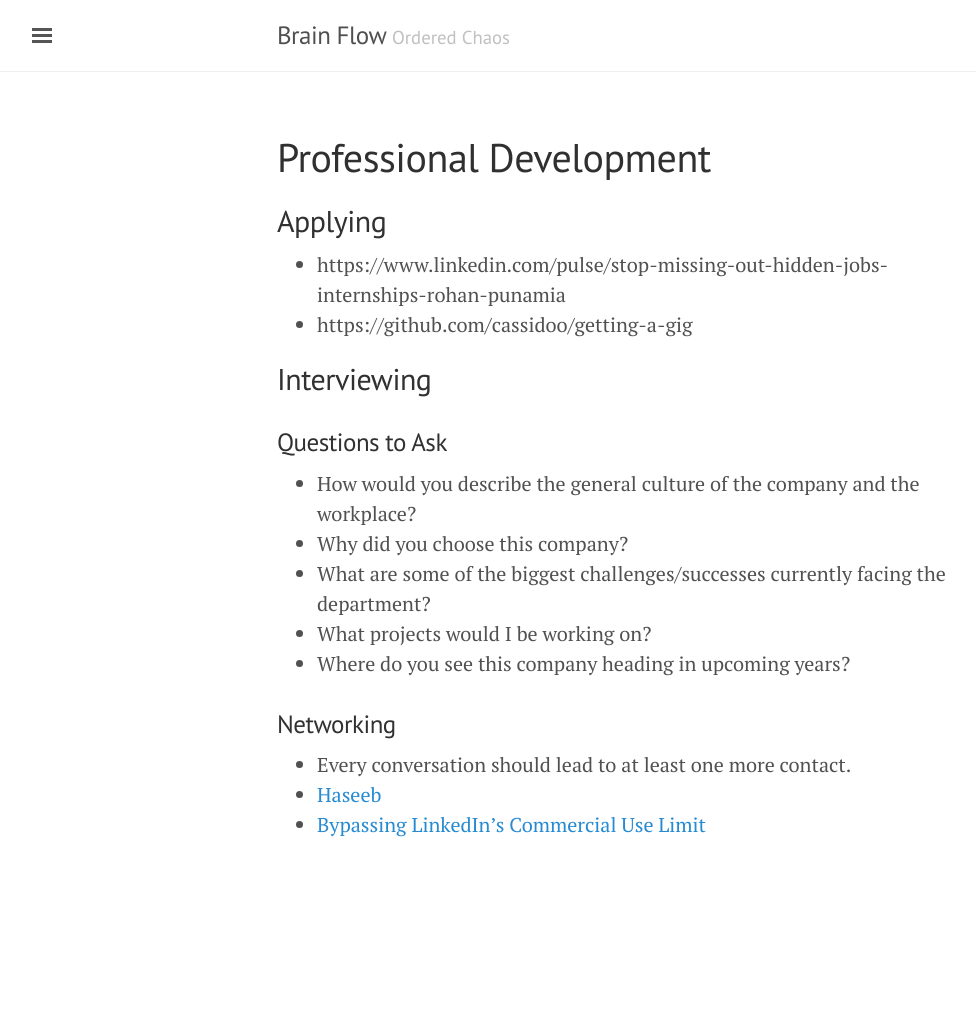
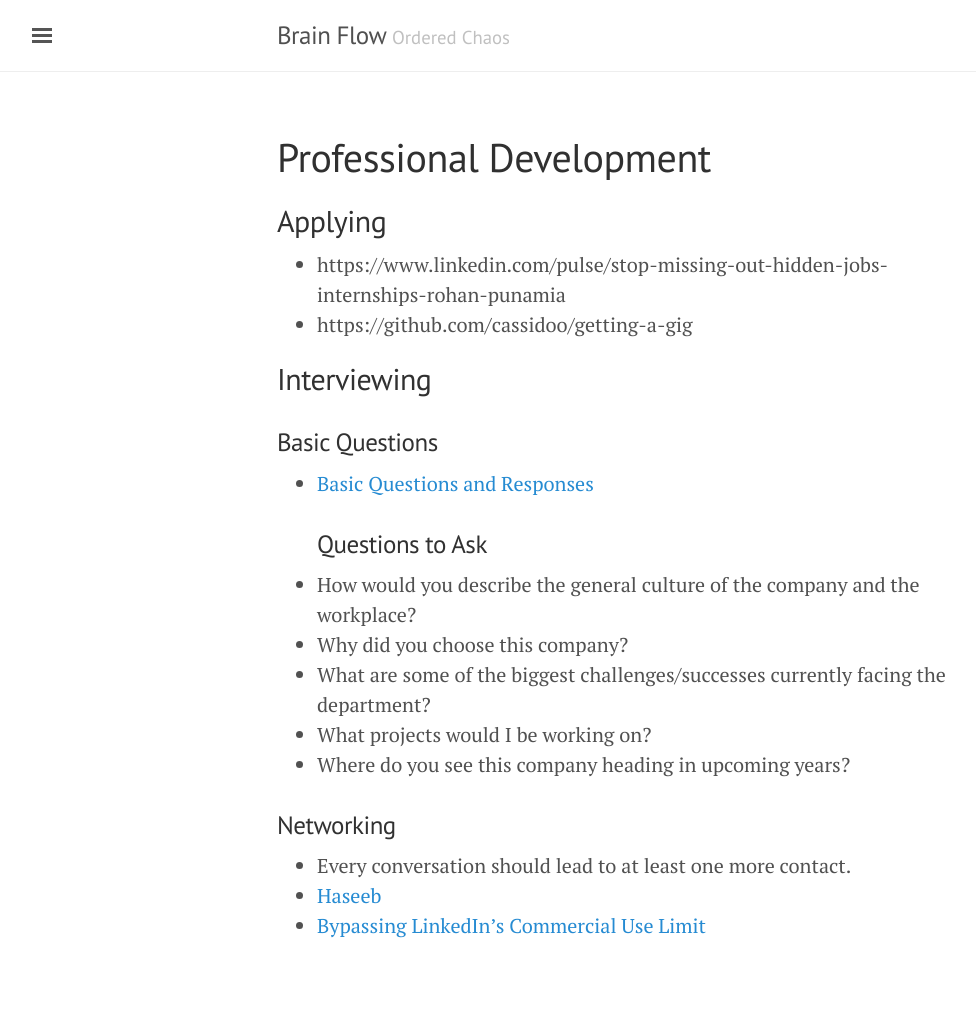
Before and after one commit to bjchia/bjchia.github.io, a Jekyll site: the page built from profdevelopment.md, in a window 1280 px wide. Shown: the whole page, without its empty margins (3-979 px from the left). Built offline with Jekyll 4.4.1, drawn with Linux system fonts in a browser that asks for light colours; before the commit the page ends 920 px from its top, so only the background shows below that.

Commit message:
Update profdevelopment.md

```diff
--- a/profdevelopment.md
+++ b/profdevelopment.md
@@ -14,6 +14,9 @@ title: Professional Development
 
 ## Interviewing
 
+### Basic Questions
+
+* [Basic Questions and Responses](https://imgur.com/QKWTId3?r)
 ### Questions to Ask
 * How would you describe the general culture of the company and the workplace?
 * Why did you choose this company?
```
